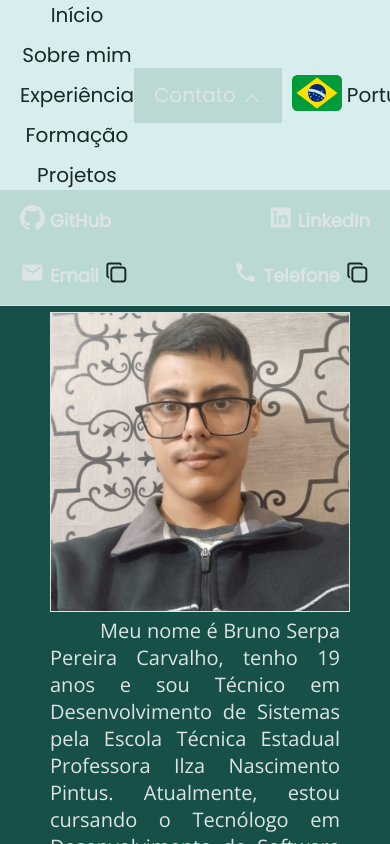
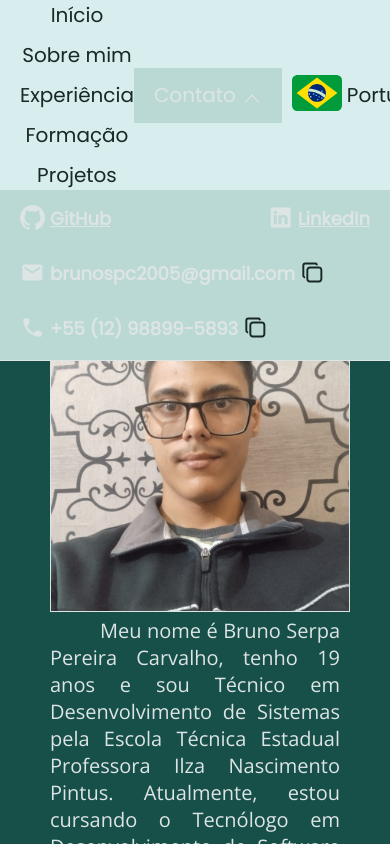
Before and after one commit to BrunoSerpa/portfolio-code, a React (Create React App) app: page / in a window 390 px wide. Both pictures are taken after a click on the link "Contato". Shown: the top 844 px of the page. Built offline with nearby package versions, Linux system fonts and the light colour scheme.

Commit message:
Enhance Contacts component with clickable email and phone entries for easy copying; update DivContact to anchor tag for better accessibility

```diff
--- a/src/components/Contacts/index.tsx
+++ b/src/components/Contacts/index.tsx
@@ -5,28 +5,29 @@ import ImgSVG from "../Svg";
 import { DivContact, DivContacts, LinkContacts, TextContacts } from "./style";
 
 export default function Contacts(contacts: Readonly<Props>) {
+    function handleCopy(text: string) {
+        navigator.clipboard.writeText(text);
+    };
     return (
-        <>
         <DivContacts theme={contacts.data.theme}>
-                <DivContact>
+            <DivContact href="https://github.com/BrunoSerpa" target="_blank">
                 <ImgSVG src={IconGithub} height="25" width="25" path={contacts.data.theme.textColor1} />
                 <LinkContacts theme={contacts.data.theme}>GitHub</LinkContacts>
             </DivContact>
-                <DivContact>
+            <DivContact href="https://www.linkedin.com/in/brunoserpa/" target="_blank">
                 <ImgSVG src={IconLinkedin} height="25" width="25" path={contacts.data.theme.textColor1} />
                 <LinkContacts theme={contacts.data.theme}>LinkedIn</LinkContacts>
             </DivContact>
-                <DivContact>
+            <DivContact onClick={() => handleCopy("brunospc2005@gmail.com")}>
                 <ImgSVG src={IconEmail} height="25" width="25" path={contacts.data.theme.textColor1} />
-                    <TextContacts theme={contacts.data.theme}>Email</TextContacts>
+                <TextContacts theme={contacts.data.theme}>brunospc2005@gmail.com</TextContacts>
                 <ImgSVG src={IconCopy} height="25" width="25" fill={contacts.data.theme.textColor1} />
             </DivContact>
-                <DivContact>
+            <DivContact onClick={() => handleCopy("+55 (12) 98899-5893")}>
                 <ImgSVG src={IconPhone} height="25" width="25" path={contacts.data.theme.textColor1} />
-                    <TextContacts theme={contacts.data.theme}>Telefone</TextContacts>
+                <TextContacts theme={contacts.data.theme}>+55 (12) 98899-5893</TextContacts>
                 <ImgSVG src={IconCopy} height="25" width="25" fill={contacts.data.theme.textColor1} />
             </DivContact>
         </DivContacts>
-        </>
     );
 }
--- a/src/components/Contacts/style.ts
+++ b/src/components/Contacts/style.ts
@@ -13,19 +13,23 @@ const DivContacts = styled.div`
     position: absolute;
     width: 100%;
 `;
-const DivContact = styled.div`
+const DivContact = styled.a`
     align-items: center;
     background-color: ${(props) => props.theme.backgroundColor2};
+    cursor: pointer;
     display: flex;
     gap: 5px;
 `;
 const LinkContacts = styled.a`
     color: ${(props) => props.theme.textColor1};
     ${font1};
+    text-decoration: underline;
+    margin-bottom: 2.5px;
 `;
 const TextContacts = styled.p`
     color: ${(props) => props.theme.textColor1};
     ${font1};
+    margin-bottom: 2.5px;
 `;
 
 export { DivContacts, DivContact, LinkContacts, TextContacts };
```
Lines whose indentation alone changed are shown as unchanged.
